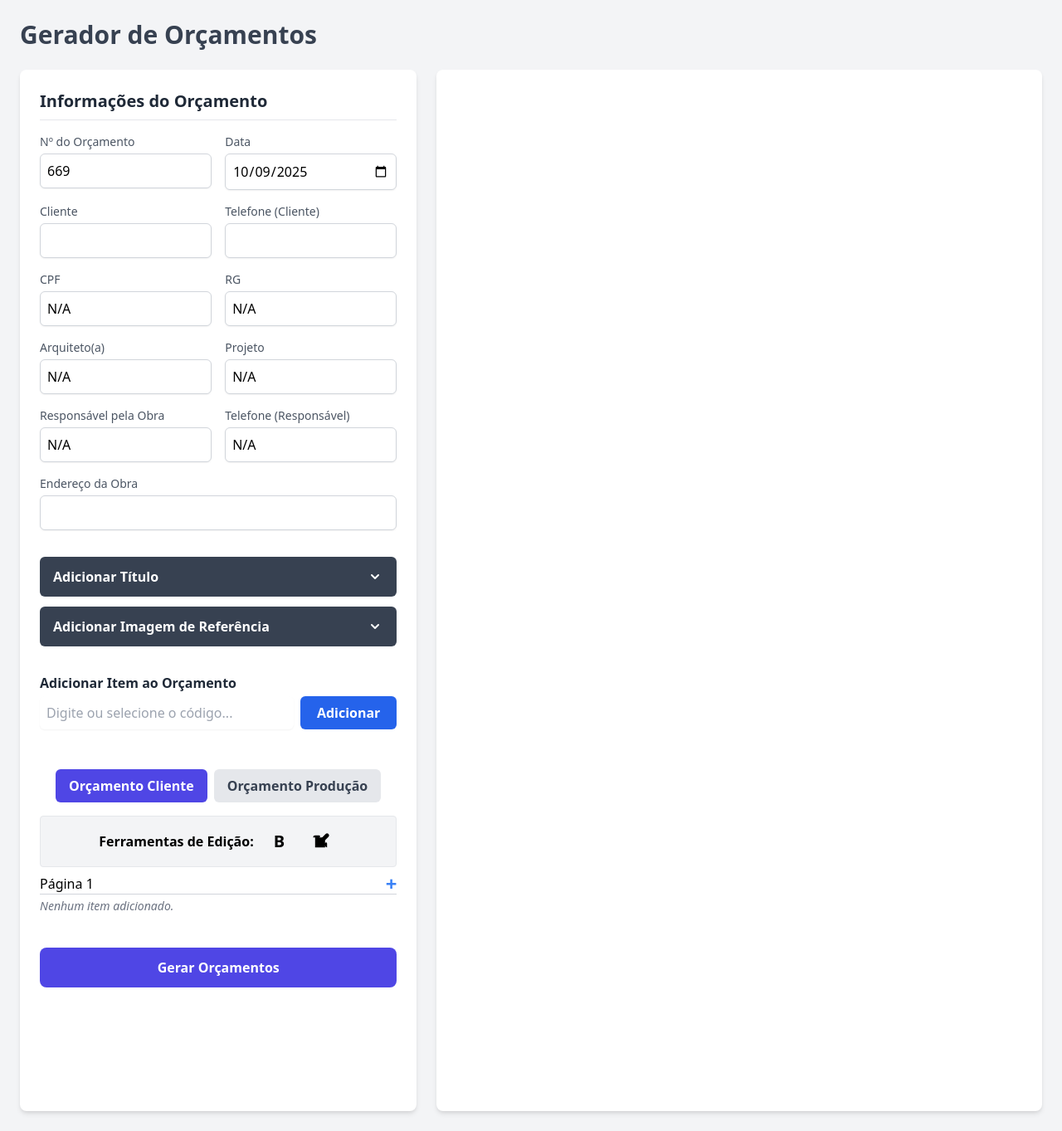
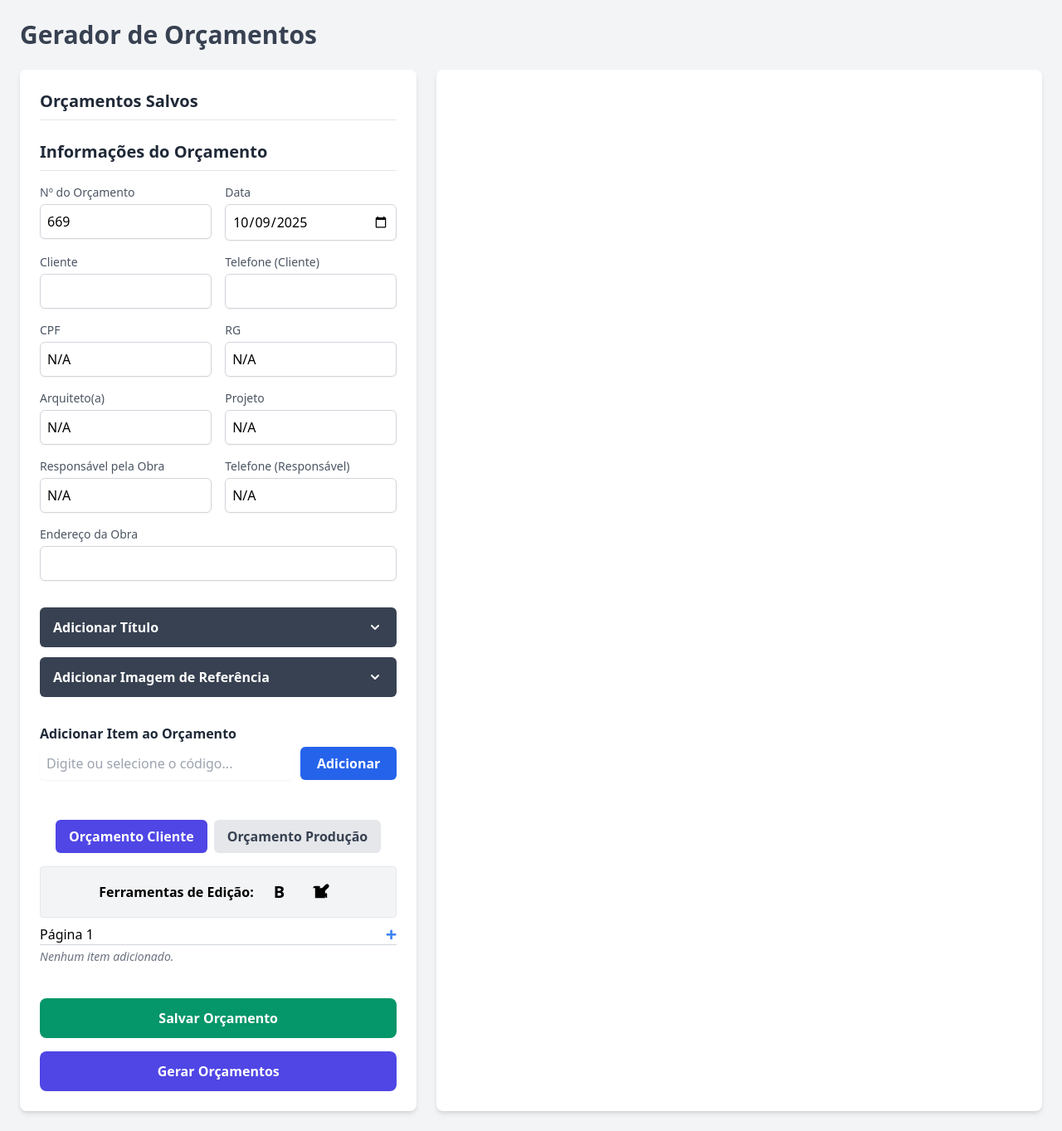
Before and after one commit to Salrefinado/Gerador-de-Or-amentos-Bunese, a FastAPI app: page / in a window 1280 px wide. Shown: the whole page at 83% size. Run offline with FastAPI, Linux system fonts and the light colour scheme; data that the repository does not hold is empty; parts of the project's set-up code (start-up, migrations or seed data) failed here and were passed over.

Commit message:
Data base index.html

```diff
--- a/templates/index.html
+++ b/templates/index.html
@@ -46,6 +46,10 @@
     <div class="grid grid-cols-1 lg:grid-cols-5 gap-6 flex-grow main-container">
 
       <div class="lg:col-span-2 bg-white p-6 rounded-lg shadow-md overflow-y-auto">
+        <div id="saved-orcamentos-container" class="mb-6">
+          <h2 class="text-xl font-semibold text-gray-800 border-b pb-2 mb-4">Orçamentos Salvos</h2>
+          <div id="saved-orcamentos-list" class="space-y-2"></div>
+        </div>
         <form id="orc-form" class="space-y-4">
 
           <h2 class="text-xl font-semibold text-gray-800 border-b pb-2 mb-4">Informações do Orçamento</h2>
@@ -145,6 +149,7 @@
 
 
           <div class="pt-6">
+            <button type="button" id="btn-save-orcamento" class="w-full bg-green-600 text-white font-bold px-4 py-3 rounded-lg hover:bg-green-700 transition-all mb-4">Salvar Orçamento</button>
             <button type="submit" class="w-full bg-indigo-600 text-white font-bold px-4 py-3 rounded-lg hover:bg-indigo-700 transition-all">Gerar Orçamentos</button>
           </div>
 
```
